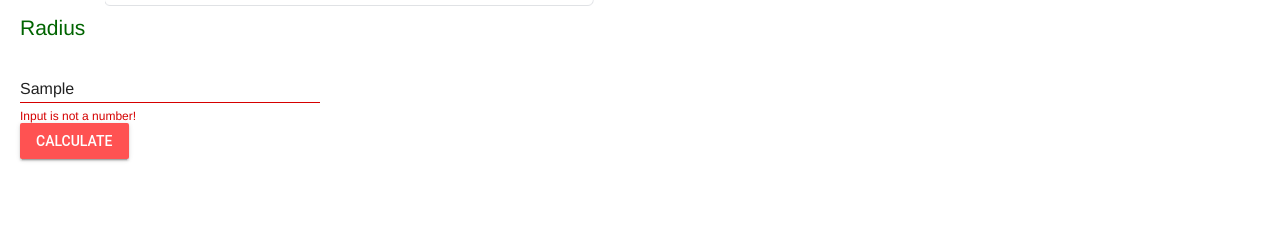
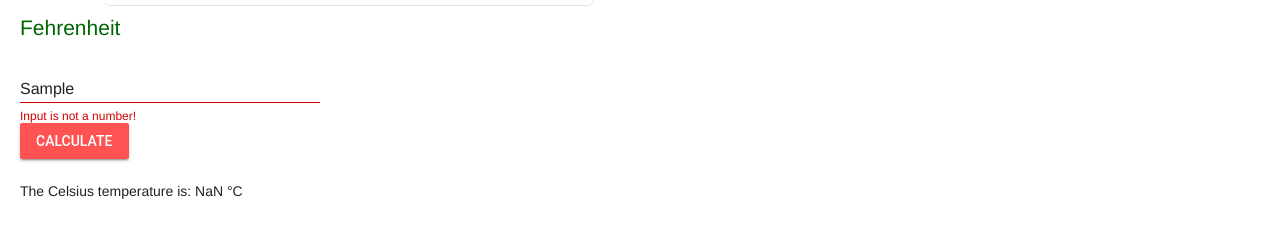
Before and after one commit to Emmanuel-Fofeyin/ICS2O-Unit3-04-HTML, a plain HTML site: page index.html in a window 1280 px wide. Both pictures are taken after typing "Sample" into the empty fields and a click on the button "CALCULATE". Shown: the part 249-486 px from the top of the page. Drawn offline with nearby package versions, Linux system fonts and the light colour scheme.

Commit message:
fixed errors

```diff
--- a/index.html
+++ b/index.html
@@ -39,7 +39,7 @@
         <!-- Simple Textfield -->
         <!-- Simple Textfield -->
         <form action="#">
-          <p>Radius</p>
+          <p>Fehrenheit</p>
           <div class="mdl-textfield mdl-js-textfield">
             <input
               class="mdl-textfield__input"
--- a/js/script.js
+++ b/js/script.js
@@ -8,15 +8,15 @@
 /**
  * This function Converts Fehrenheit to Celsius.
  */
-function calculate () {
+function calculate() {
   // input
   const fehrenheit = parseInt(document.getElementById('fehrenheit').value)
 
 
   // process
-  const volume = (°F − 32) × 5/9 = °C
+  const celsius = (fehrenheit - 32) * 5/9
 
 
   // output
-  document.getElementById('area').innerHTML = 'The Celsius temperature is: ' +  Celsius temperature.toFixed(2) + ' °C'
+  document.getElementById('area').innerHTML = 'The Celsius temperature is: ' +  celsius.toFixed(2) + ' °C'
 }
```
